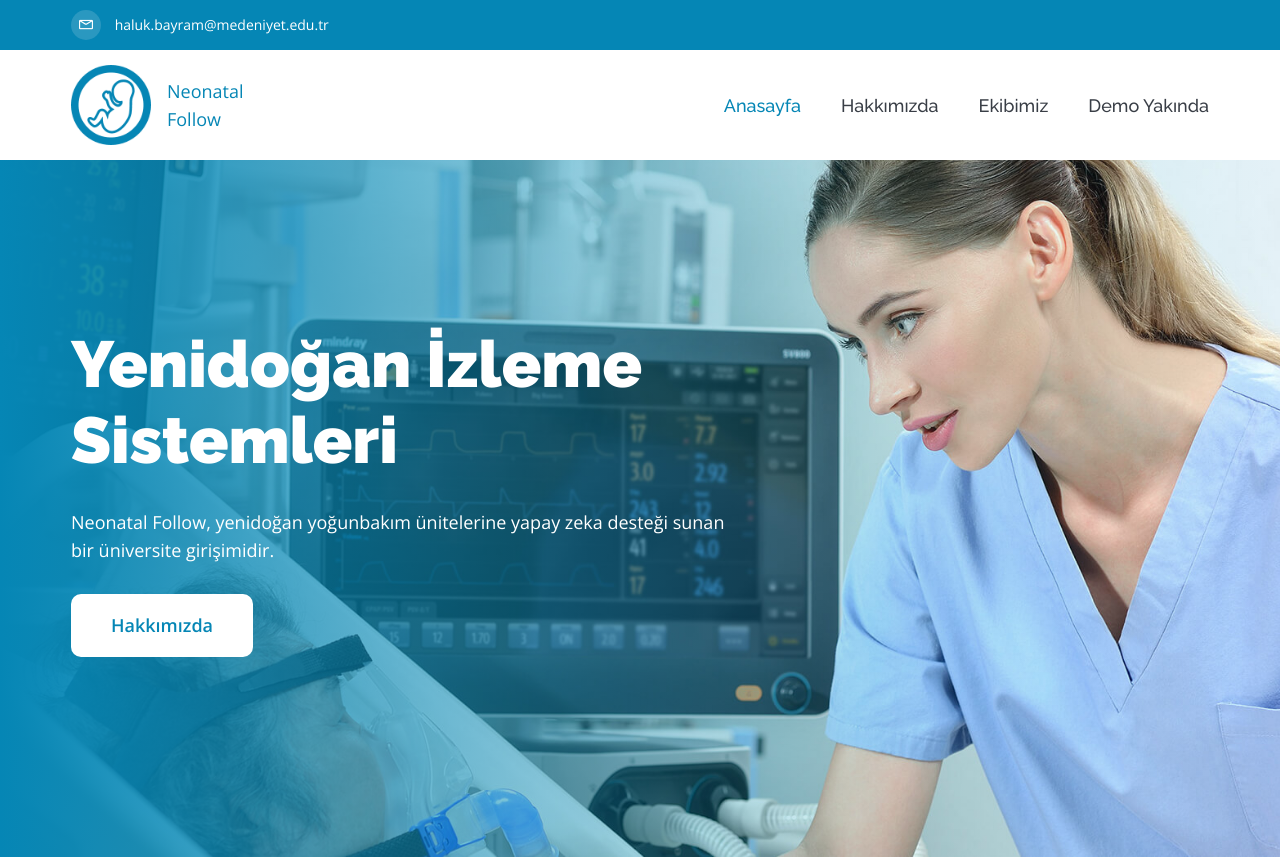
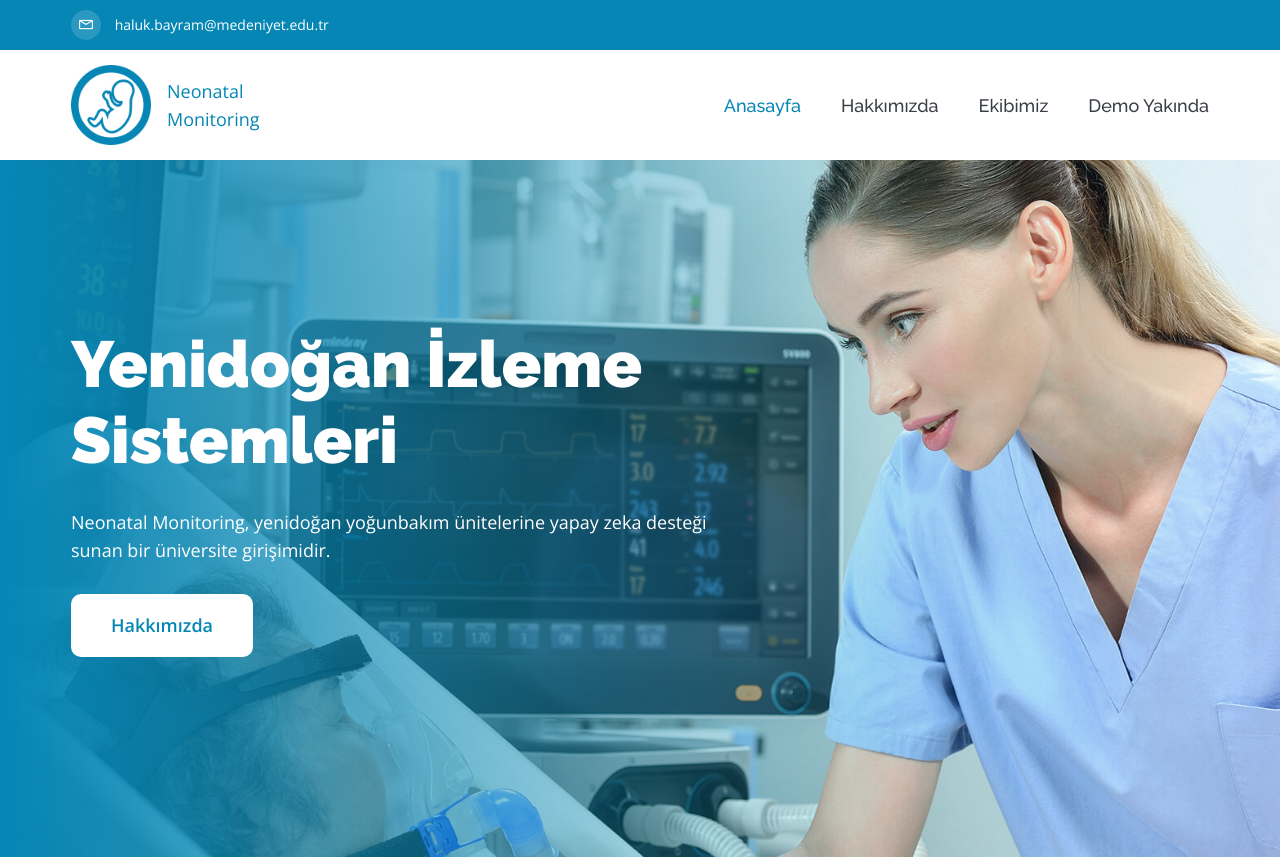
Before and after one commit to neonatal-monitoring/neonatal-monitoring.github.io, a plain HTML site: page index.html in a window 1280 px wide. Shown: the top 857 px of the page. Drawn offline with nearby package versions, Linux system fonts and the light colour scheme.

Commit message:
chore: project title changed.

```diff
--- a/index.html
+++ b/index.html
@@ -4,7 +4,7 @@
 <head>
     <meta charset="utf-8">
     <meta http-equiv="x-ua-compatible" content="ie=edge">
-    <title>Neonatal Follow</title>
+    <title>Neonatal Monitoring</title>
     <meta name="description" content="">
     <meta name="viewport" content="width=device-width, initial-scale=1">
     <link rel="shortcut icon" type="image/x-icon" href="assets/img/logo.png" >
@@ -77,7 +77,7 @@
                                 <a class="navbar-brand" href="/">
                                     <img src="assets/img/logo.png" height="80" width="80" alt="Logo">
                                 </a>
-                                <p style="color: #0586B5;">Neonatal Follow</p>
+                                <p style="color: #0586B5;">Neonatal Monitoring</p>
                                 <button class="navbar-toggler" type="button" data-toggle="collapse"
                                     data-target="#navbarSupportedContent" aria-controls="navbarSupportedContent"
                                     aria-expanded="false" aria-label="Toggle navigation">
@@ -123,7 +123,7 @@
                                             İzleme Sistemleri
                                         </h1>
                                         <p data-animation="fadeInLeft" data-duration="1.5s" data-delay=".7s">Neonatal
-                                            Follow, yenidoğan yoğunbakım ünitelerine yapay zeka desteği sunan
+                                            Monitoring, yenidoğan yoğunbakım ünitelerine yapay zeka desteği sunan
                                             bir üniversite girişimidir.
                                         </p>
                                         <a href="#about" class="btn theme-btn page-scroll" data-animation="fadeInUp"
@@ -440,7 +440,7 @@
                             <a href="#" class="logo"><img
                                     src="assets/img/imu2.png" height="150" width="300"
                                     alt=""></a>
-                            <p>Neonatal Follow, yenidoğan yoğunbakım ünitelerine yapay zeka tabanlı izleme desteği sunan
+                            <p>Neonatal Monitoring, yenidoğan yoğunbakım ünitelerine yapay zeka tabanlı izleme desteği sunan
                                 bir üniversite girişimidir.</p>
                             <div class="footer-social-links">
                                 <ul>
```
